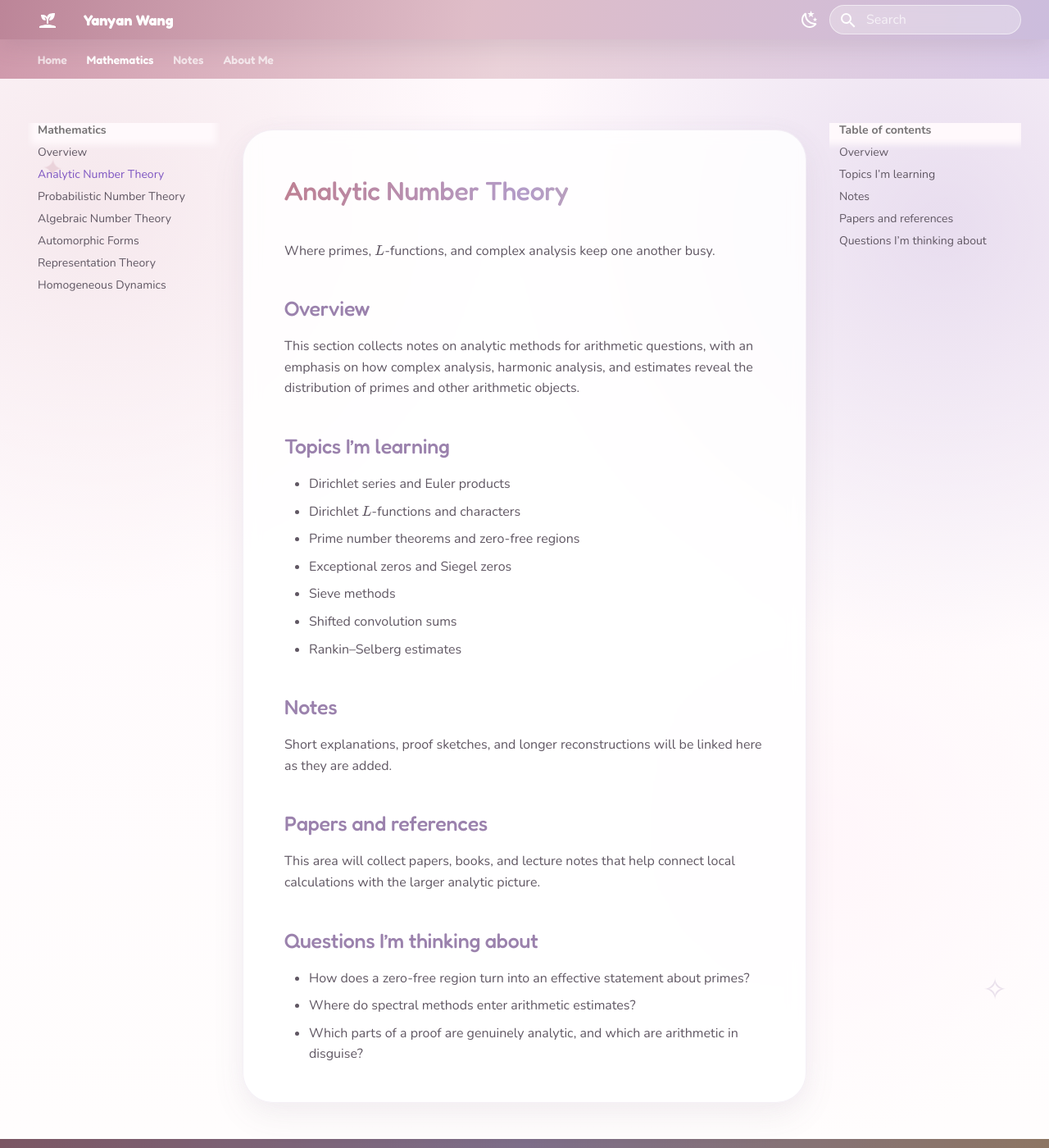
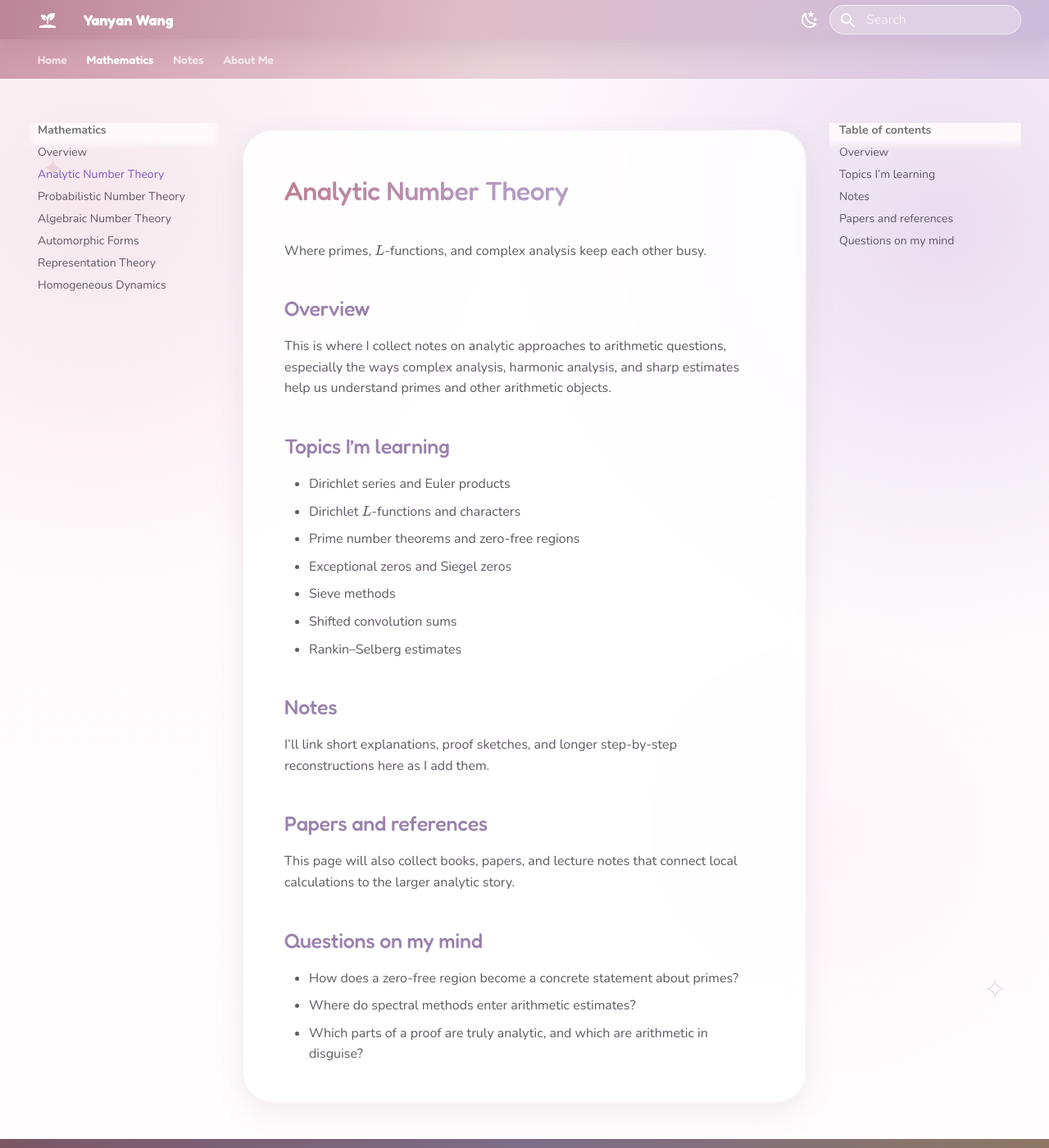
Before and after one commit to yanyanwang-math/yanyanwang-math.github.io, an MkDocs documentation site: the page built from docs/analytic-number-theory/index.md, in a window 1280 px wide and 1400 px high. Shown: the whole window at 82% size. Built offline with MkDocs 1.6.1 and Material for MkDocs 9.7.7, drawn with Linux system fonts in a browser that asks for light colours.

Commit message:
Add files via upload

```diff
--- a/docs/analytic-number-theory/index.md
+++ b/docs/analytic-number-theory/index.md
@@ -1,10 +1,10 @@
 # Analytic Number Theory
 
-Where primes, \(L\)-functions, and complex analysis keep one another busy.
+Where primes, \(L\)-functions, and complex analysis keep each other busy.
 
 ## Overview
 
-This section collects notes on analytic methods for arithmetic questions, with an emphasis on how complex analysis, harmonic analysis, and estimates reveal the distribution of primes and other arithmetic objects.
+This is where I collect notes on analytic approaches to arithmetic questions, especially the ways complex analysis, harmonic analysis, and sharp estimates help us understand primes and other arithmetic objects.
 
 ## Topics I’m learning
 
@@ -18,14 +18,14 @@ This section collects notes on analytic methods for arithmetic questions, with a
 
 ## Notes
 
-Short explanations, proof sketches, and longer reconstructions will be linked here as they are added.
+I’ll link short explanations, proof sketches, and longer step-by-step reconstructions here as I add them.
 
 ## Papers and references
 
-This area will collect papers, books, and lecture notes that help connect local calculations with the larger analytic picture.
+This page will also collect books, papers, and lecture notes that connect local calculations to the larger analytic story.
 
-## Questions I’m thinking about
+## Questions on my mind
 
-- How does a zero-free region turn into an effective statement about primes?
+- How does a zero-free region become a concrete statement about primes?
 - Where do spectral methods enter arithmetic estimates?
-- Which parts of a proof are genuinely analytic, and which are arithmetic in disguise?
+- Which parts of a proof are truly analytic, and which are arithmetic in disguise?
```
